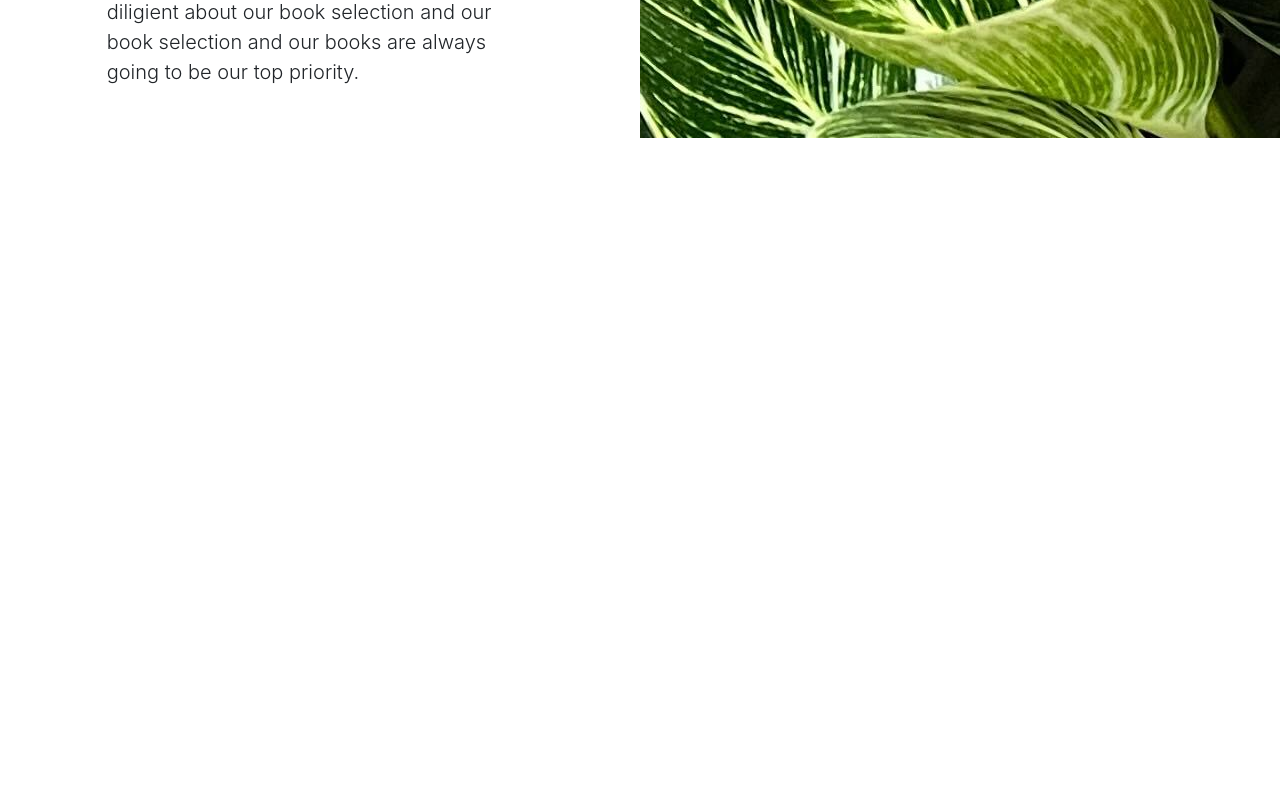
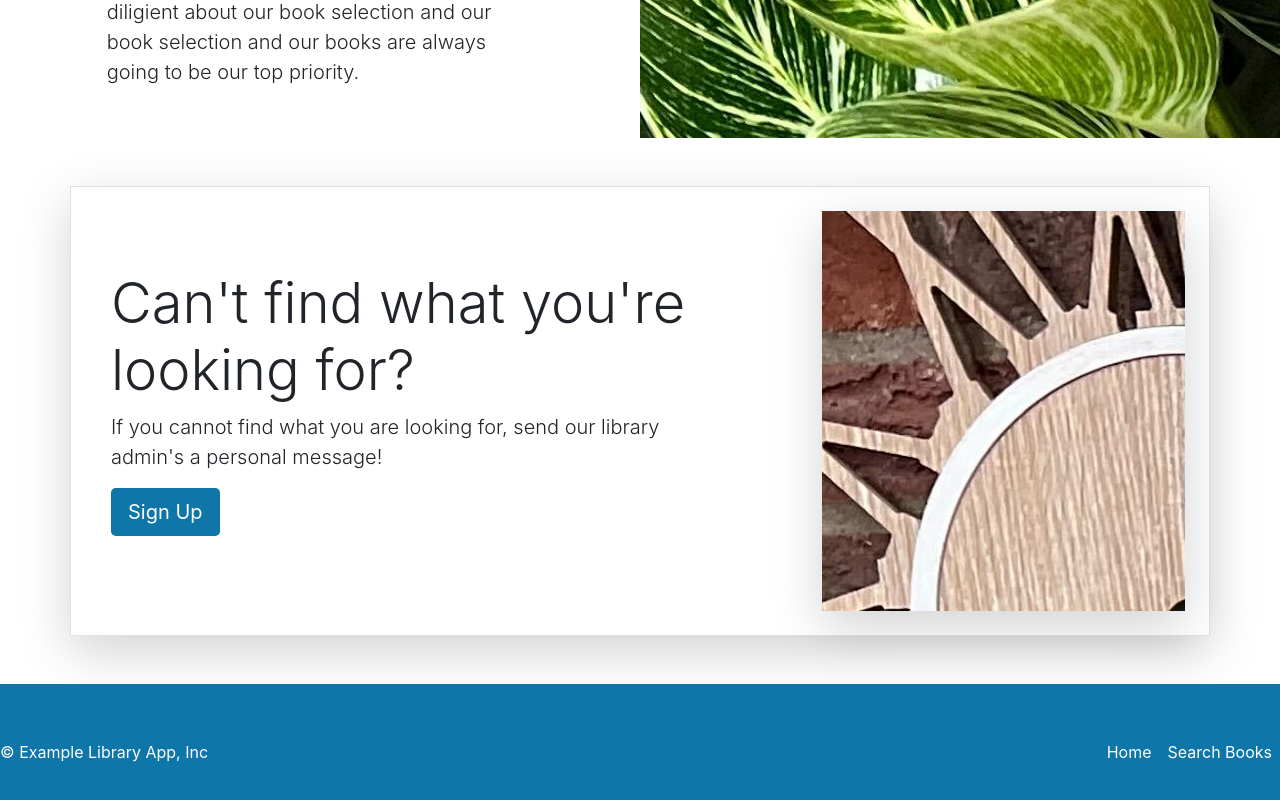
Before and after one commit to cadakris/react-library, a React (Create React App) app: page / in a window 1280 px wide. Shown: the part 1786-2586 px from the top of the page. Before the commit the page ends 1924 px from the top, so only its background shows below. Built offline with nearby package versions, Linux system fonts and the light colour scheme.

Commit message:
Created footer compmonent

```diff
--- a/src/App.tsx
+++ b/src/App.tsx
@@ -4,6 +4,8 @@
 import { ExploreTopBooks } from './layouts/HomePage/ExploreTopBooks';
 import { Carousel } from './layouts/HomePage/Carousel';
 import { Heros } from './layouts/HomePage/Heros';
+import { LibraryServices } from './layouts/HomePage/LibraryServices';
+import { Footer } from './layouts/NavbarAndFooter/Footer';
 
 function App() {
   return (
@@ -12,6 +14,8 @@
       <ExploreTopBooks/>
       <Carousel/>
       <Heros />
+      <LibraryServices />
+      <Footer />
     </>
   );
 }
--- /dev/null
+++ b/src/layouts/HomePage/LibraryServices.tsx
@@ -0,0 +1,22 @@
+export const LibraryServices = () => {
+    return(
+        <>
+            <div className="container my-5">
+                <div className="row p-4 align-items-center border shadow-lg">
+                    <div className="col-lg-7 p-3">
+                        <h1 className="display-4 w-bold">
+                            Can't find what you're looking for?
+                        </h1>
+                        <p className="lead">
+                            If you cannot find what you are looking for, send our library admin's a personal message!
+                        </p>
+                        <div className="d-grid gap-2 justify-content-md-start mb-4 mb-lg-3">
+                            <a className="btn main-color btn-lg text-white" href="#">Sign Up</a>
+                        </div>
+                    </div>
+                    <div className="col-lg-4 offset-lg-1 shadow-lg lost-image"></div>
+                </div>
+            </div>
+        </>
+    );
+}
--- /dev/null
+++ b/src/layouts/NavbarAndFooter/Footer.tsx
@@ -0,0 +1,21 @@
+export const Footer = () => {
+    return(
+        <div className="main-color">
+            <footer className="contianer d-flex flex-wrap justify-content-between align-items-center py-5 main-color">
+                <p className="col-md-4 mb-0 text-white">© Example Library App, Inc</p>
+                <ul className="nav navbar-dark col-md-4 justify-content-end">
+                    <li className="nav-item">
+                        <a href="#" className="nav-link px-2 text-white">
+                            Home
+                        </a>
+                    </li>
+                    <li className="nav-item">
+                        <a href="#" className="nav-link px-2 text-white">
+                            Search Books
+                        </a>
+                    </li>
+                </ul>
+            </footer>
+        </div>
+    );
+}
```
